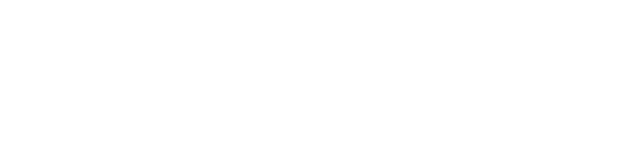
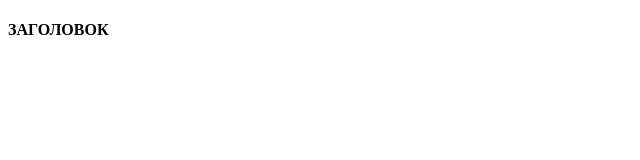
Before and after one commit to AmetJunior/git2, a plain HTML site: page index.html in a window 1280 px wide. Shown: the whole page, without its empty margins (0-640 px from the left). Drawn offline with Linux system fonts and the light colour scheme.

Commit message:
добавили заголовок

```diff
--- a/index.html
+++ b/index.html
@@ -7,6 +7,7 @@
     <title>Document</title>
 </head>
 <body>
+    <h4>ЗАГОЛОВОК</h4>
 
 </body>
 </html>
```
